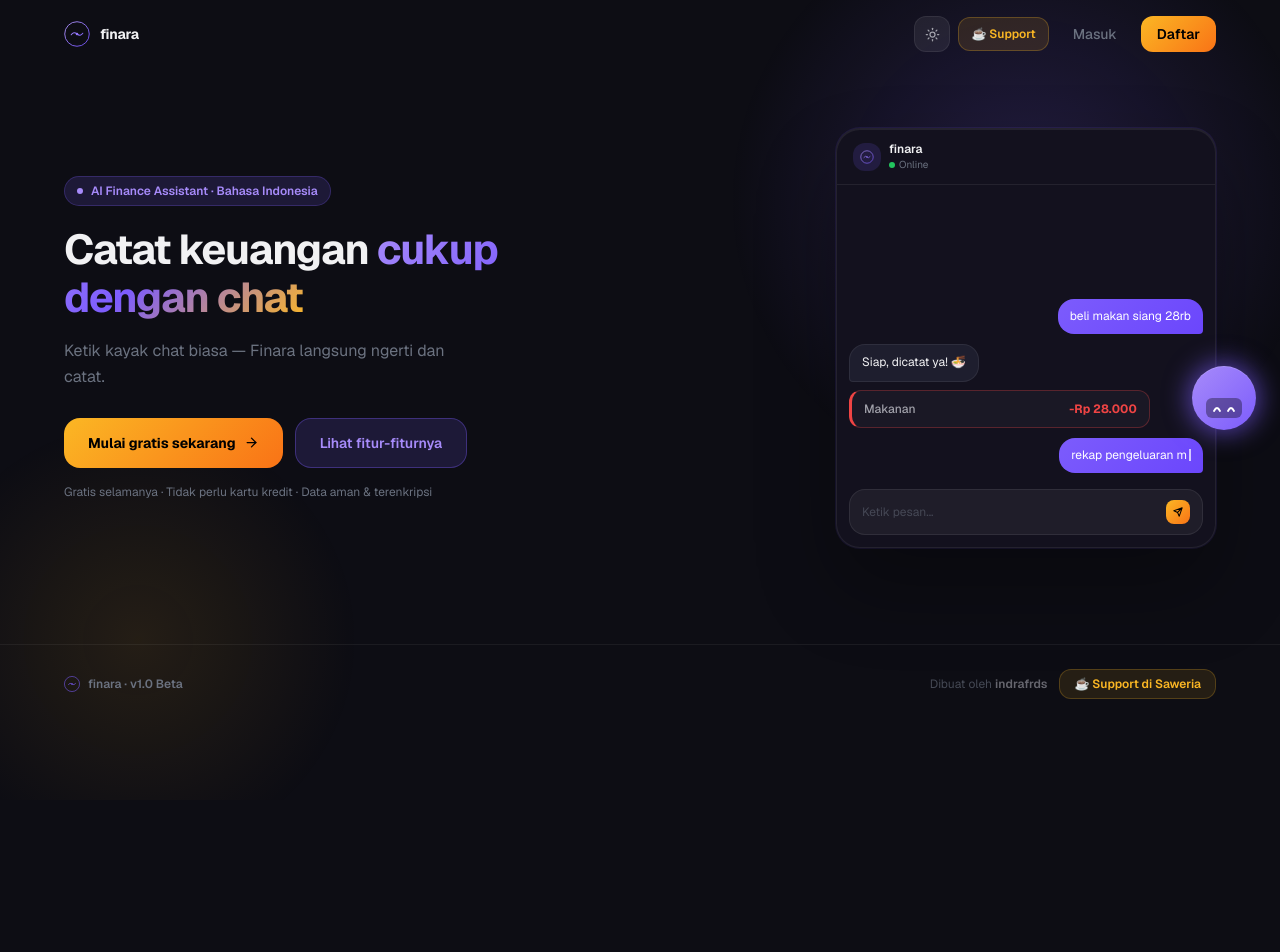
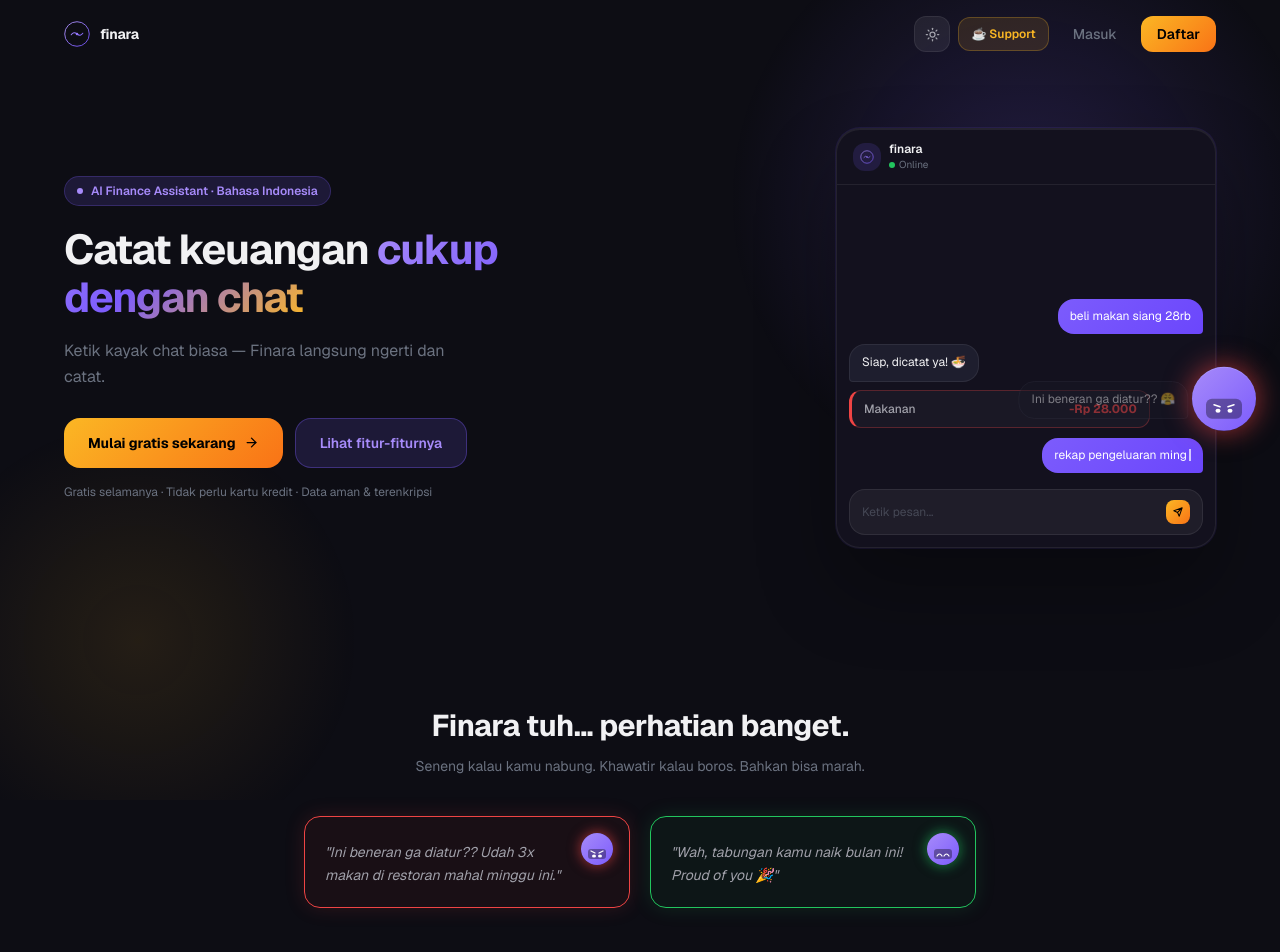
Before and after one commit to indraahmadfirdaus/finara-ai, a Next.js app: page / in a window 1280 px wide. Shown: the top 952 px of the page. Before the commit the page ends 800 px from the top, so only its background shows below. Built offline with nearby package versions, Linux system fonts and the light colour scheme.

Commit message:
feat: add CareSection — Finara Paling Perhatian with mini orb + mood cards

```diff
--- a/src/app/page.tsx
+++ b/src/app/page.tsx
@@ -2,7 +2,7 @@
 
 import { useEffect, useRef, useState } from "react";
 import { useRouter } from "next/navigation";
-import { motion, AnimatePresence } from "framer-motion";
+import { motion, AnimatePresence, useInView } from "framer-motion";
 import {
   ArrowRight,
   Sun,
@@ -418,6 +418,123 @@ function ChatDemo() {
 }
 
 
+function MiniOrb({ state }: { state: 'angry' | 'happy' }) {
+  const isAngry = state === 'angry'
+  return (
+    <div
+      style={{
+        width: 32,
+        height: 32,
+        borderRadius: '50%',
+        background: 'linear-gradient(135deg, #A78BFA 0%, #7C5CFC 100%)',
+        boxShadow: `0 0 12px 2px ${isAngry ? 'rgba(239,68,68,0.5)' : 'rgba(34,197,94,0.5)'}`,
+        position: 'relative',
+        flexShrink: 0,
+      }}
+    >
+      {/* Layar mini */}
+      <div style={{
+        position: 'absolute', bottom: 6, left: '50%', transform: 'translateX(-50%)',
+        width: 18, height: 10, borderRadius: 3, background: 'rgba(0,0,0,0.35)',
+        display: 'flex', alignItems: 'center', justifyContent: 'center',
+      }}>
+        {isAngry ? (
+          <svg width="14" height="8" viewBox="0 0 14 8" fill="none">
+            <line x1="1" y1="1" x2="5" y2="3" stroke="white" strokeWidth="1.2" strokeLinecap="round" />
+            <line x1="13" y1="1" x2="9" y2="3" stroke="white" strokeWidth="1.2" strokeLinecap="round" />
+            <ellipse cx="4" cy="6" rx="2" ry="1.5" fill="white" />
+            <ellipse cx="10" cy="6" rx="2" ry="1.5" fill="white" />
+          </svg>
+        ) : (
+          <svg width="14" height="6" viewBox="0 0 14 6" fill="none">
+            <path d="M1 5 Q3.5 1 6 5" stroke="white" strokeWidth="1.2" strokeLinecap="round" fill="none" />
+            <path d="M8 5 Q10.5 1 13 5" stroke="white" strokeWidth="1.2" strokeLinecap="round" fill="none" />
+          </svg>
+        )}
+      </div>
+    </div>
+  )
+}
+
+function CareSection() {
+  const ref = useRef<HTMLDivElement>(null)
+  const inView = useInView(ref, { once: true, margin: '-60px' })
+
+  const cards = [
+    {
+      state: 'angry' as const,
+      bg: 'rgba(239,68,68,0.05)',
+      border: 'var(--danger)',
+      shadow: 'rgba(239,68,68,0.15)',
+      quote: '"Ini beneran ga diatur?? Udah 3x makan di restoran mahal minggu ini."',
+      delay: 0,
+    },
+    {
+      state: 'happy' as const,
+      bg: 'rgba(34,197,94,0.05)',
+      border: 'var(--success)',
+      shadow: 'rgba(34,197,94,0.15)',
+      quote: '"Wah, tabungan kamu naik bulan ini! Proud of you 🎉"',
+      delay: 0.12,
+    },
+  ]
+
+  return (
+    <section
+      id="section-care"
+      ref={ref}
+      className="relative z-10 px-5 sm:px-8 lg:px-16 py-16"
+    >
+      <div className="max-w-6xl mx-auto">
+        <motion.div
+          initial={{ opacity: 0, y: 12 }}
+          animate={inView ? { opacity: 1, y: 0 } : {}}
+          transition={{ duration: 0.4 }}
+          className="text-center mb-10"
+        >
+          <p
+            className="text-2xl sm:text-3xl font-bold mb-3"
+            style={{ color: 'var(--text-primary)', letterSpacing: '-0.02em' }}
+          >
+            Finara tuh... perhatian banget.
+          </p>
+          <p className="text-sm" style={{ color: 'var(--text-muted)' }}>
+            Seneng kalau kamu nabung. Khawatir kalau boros. Bahkan bisa marah.
+          </p>
+        </motion.div>
+
+        <div className="grid grid-cols-1 sm:grid-cols-2 gap-5 max-w-2xl mx-auto">
+          {cards.map((card) => (
+            <motion.div
+              key={card.state}
+              initial={{ opacity: 0, y: 24 }}
+              animate={inView ? { opacity: 1, y: 0 } : {}}
+              transition={{ type: 'spring', stiffness: 280, damping: 22, delay: card.delay }}
+              className="rounded-2xl p-5 relative"
+              style={{
+                background: card.bg,
+                border: `1px solid ${card.border}`,
+                boxShadow: `0 0 20px ${card.shadow}`,
+              }}
+            >
+              {/* Mini orb pojok kanan atas */}
+              <div className="absolute top-4 right-4">
+                <MiniOrb state={card.state} />
+              </div>
+              <p
+                className="text-sm leading-relaxed italic pr-10 mt-1"
+                style={{ color: 'var(--text-secondary)' }}
+              >
+                {card.quote}
+              </p>
+            </motion.div>
+          ))}
+        </div>
+      </div>
+    </section>
+  )
+}
+
 export default function LandingPage() {
   const router = useRouter();
   const { theme, toggle } = useTheme();
@@ -762,6 +879,8 @@ export default function LandingPage() {
 
       <MascotOrb state={mascotState} showBubble={showBubble} />
 
+      <CareSection />
+
       {/* Footer */}
       <footer
         id="section-cta"
```
